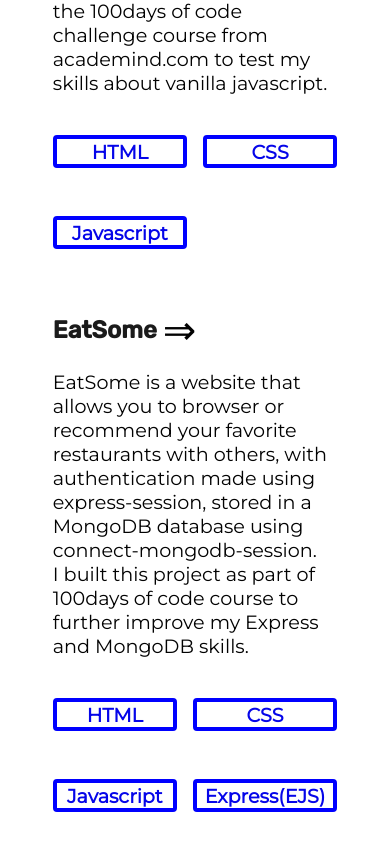
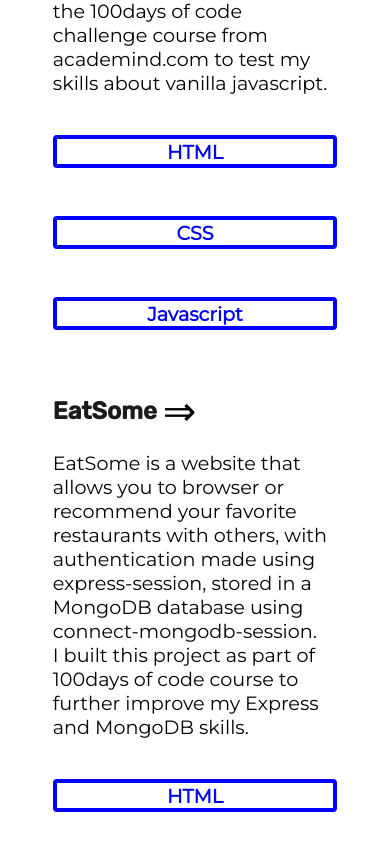
Before and after one commit to JonasKhoza/portfolio, a React (Create React App) app: page / in a window 390 px wide. Shown: the part 2362-3204 px from the top of the page. Built offline with nearby package versions, Linux system fonts and the light colour scheme.

Commit message:
positioned my skills blocks to be columnn positioned in small screens

```diff
--- a/src/pages/home.css
+++ b/src/pages/home.css
@@ -267,8 +267,9 @@
   }
 }
 
-@media screen and (max-width: 468px) {
-  .third_section .projects ol {
+@media screen and (max-width: 400px) {
+  .third_section .projects .project ol {
+    display: flex;
     flex-direction: column;
   }
 }
```
